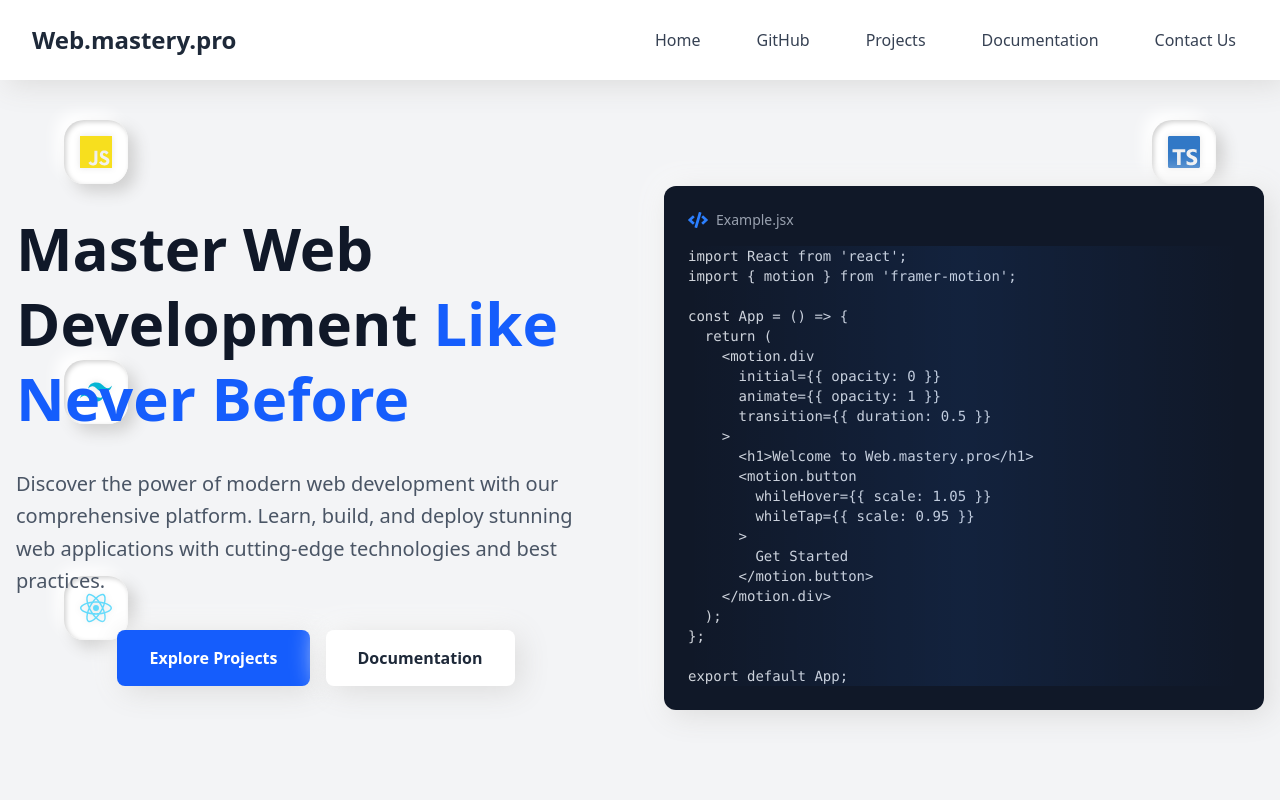
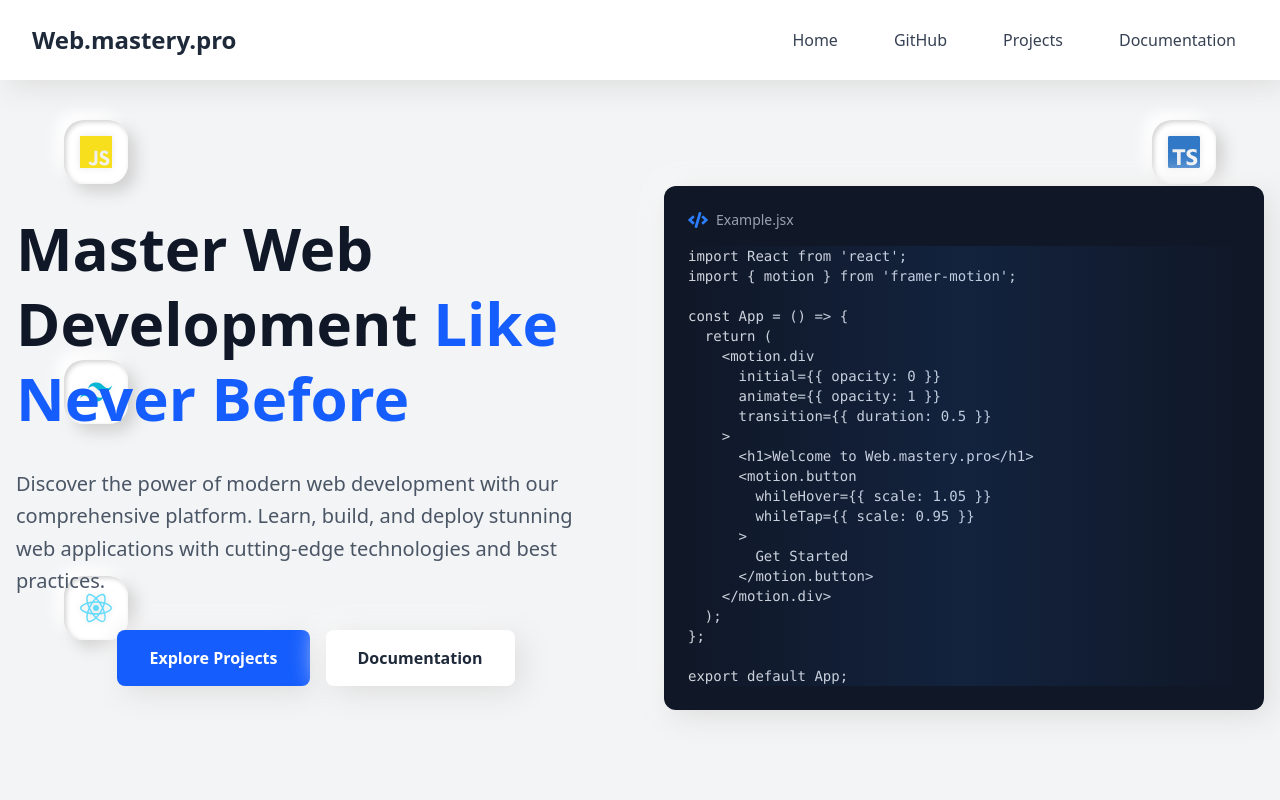
Before and after one commit to Hilal-11/Vibe-Coding-, a React (Vite) app in the folder Fremer-ui-hero/: page / in a window 1280 px wide. Shown: the top 800 px of the page. Built offline with nearby package versions, Linux system fonts and the light colour scheme.

Commit message:
remove wastege

```diff
--- a/Fremer-ui-hero/src/components/Navigation.jsx
+++ b/Fremer-ui-hero/src/components/Navigation.jsx
@@ -9,8 +9,8 @@ const Navigation = () => {
     { name: 'Home', href: '/' },
     { name: 'GitHub', href: '/github' },
     { name: 'Projects', href: '/projects' },
-    { name: 'Documentation', href: '/docs' },
-    { name: 'Contact Us', href: '/contact' },
+    { name: 'Documentation', href: '/docs' }
+
   ];
 
   return (
```
